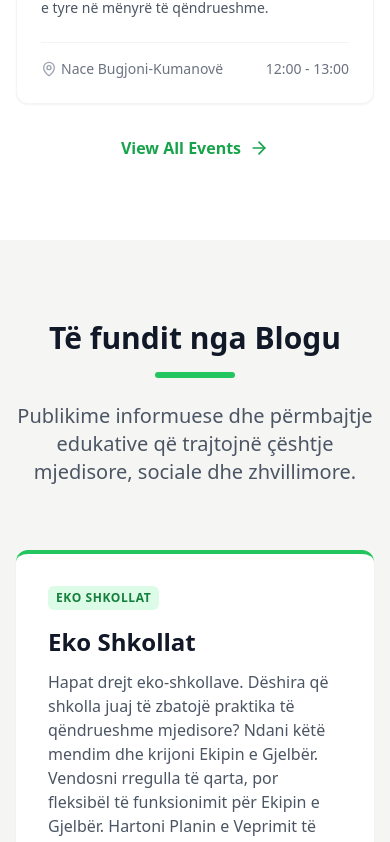
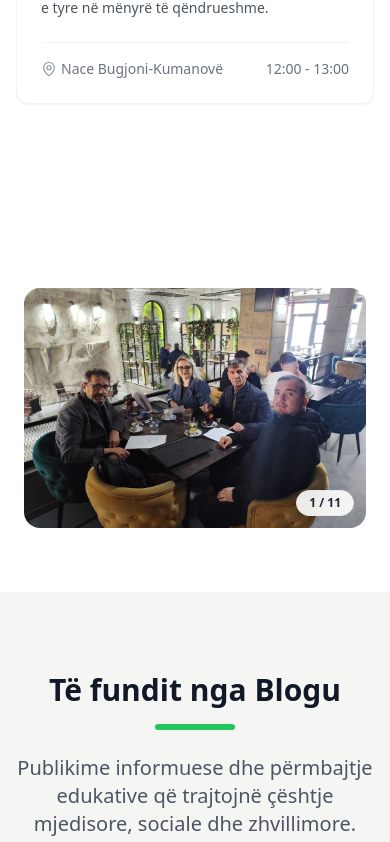
Before and after one commit to LiMi0000/eco, a React (Vite) app: page / in a window 390 px wide. Shown: the part 4973-5815 px from the top of the page. Built offline with nearby package versions, Linux system fonts and the light colour scheme.

Commit message:
changed gallery placement

```diff
--- a/src/App.jsx
+++ b/src/App.jsx
@@ -22,9 +22,9 @@ const App = () => {
       {/* <Impact /> */}
       <About />
       <Events />
+      <GallerySection images={galleryImages} />
       <Blog />
       <Vision />
-      <GallerySection images={galleryImages} />
       <Contact />
       {/* <FAQ /> */}
       <Footer />
--- a/src/components/Events.jsx
+++ b/src/components/Events.jsx
@@ -79,11 +79,11 @@ export const Events = () => {
                     ))}
                 </div>
 
-                <div className="mt-8 text-center md:hidden">
+                {/* <div className="mt-8 text-center md:hidden">
                     <a href="#" className="inline-flex items-center text-green-600 font-semibold hover:text-green-800 transition-colors">
                         View All Events <ArrowRight className="ml-2 h-5 w-5" />
                     </a>
-                </div>
+                </div> */}
             </div>
         </section>
     );
```
